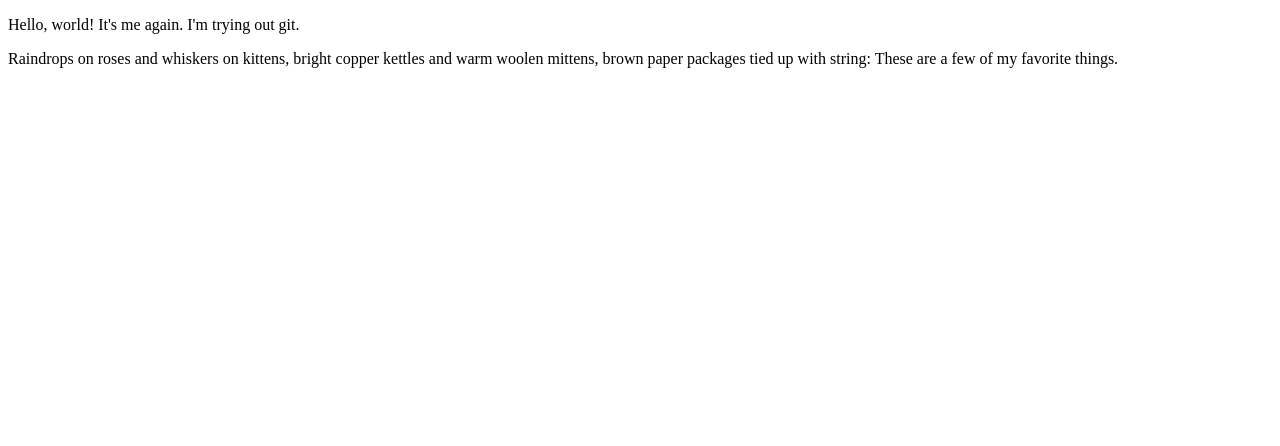
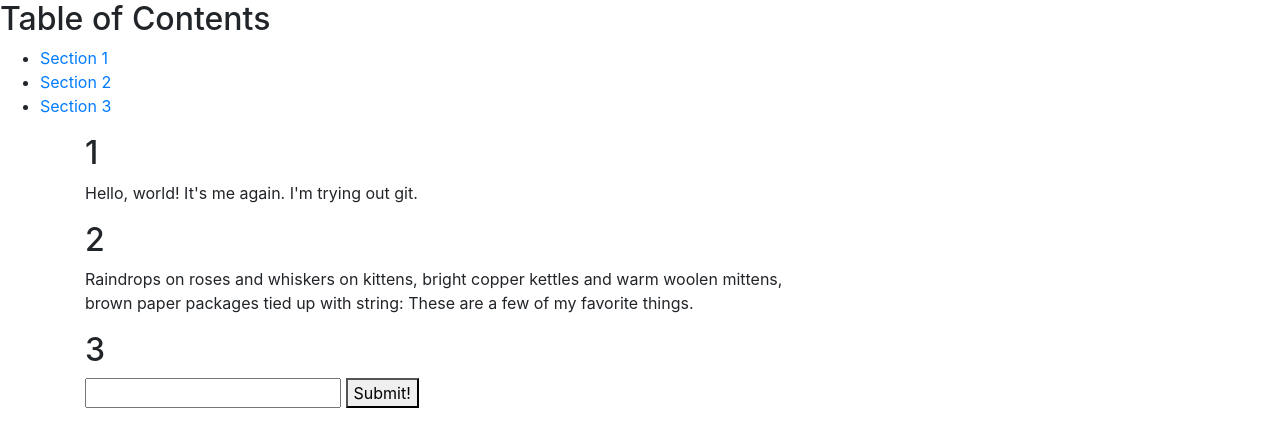
Before and after one commit to prittstift/prittstift.github.io, a plain HTML site: page index.html in a window 1280 px wide. Drawn offline with nearby package versions, Linux system fonts and the light colour scheme.

Commit message:
Rewritten code that was accidently lost

```diff
--- a/index.html
+++ b/index.html
@@ -1,10 +1,44 @@
 <!DOCTYPE html>
 <html>
         <head>
-                <title>My Webpage!</title>
+                <title>My Testpage!</title>
+                  <link rel="stylesheet" href="https://maxcdn.bootstrapcdn.com/bootstrap/4.0.0/css/bootstrap.min.css" integrity="sha384-Gn5384xqQ1aoWXA+058RXPxPg6fy4IWvTNh0E263XmFcJlSAwiGgFAW/dAiS6JXm" crossorigin="anonymous">
         </head>
         <body>
+          <h2>Table of Contents</h2>
+          <ul>
+              <li><a href="#section1">Section 1</a></li>
+              <li><a href="#section2">Section 2</a></li>
+              <li><a href="#section3">Section 3</a></li>
+          </ul>
+          <div class="container">
+            <div class="row">
+              <div class="col-md-8 col-sm-4">
+                <h2 id="section1">1</h2>
                 <p>Hello, world! It's me again. I'm trying out git.</p>
+              </div>
+              <div class="col-md-8 col-sm-4">
+                <h2 id="section2">2</h2>
                 <p>Raindrops on roses and whiskers on kittens, bright copper kettles and warm woolen mittens, brown paper packages tied up with string: These are a few of my favorite things.</p>
+              </div>
+              <div class="col-md-8 col-sm-4">
+                <h2 id="section3">3</h2>
+                <form>
+                  <input name="author" list="authors" placeholder:"Favorite Author">
+                  <datalist id="authors">
+                    <option value="Thomas Bernhard">
+                    <option value="Kathrin Passig">
+                    <option value="Elfriede Jelinek">
+                    <option value="Jean Paul">
+                    <option value="Leila Slimani">
+                  </datalist>
+                  <button>Submit!</button>
+                  </form>
+                </div>
+              </div>
+            </div>
+
+
+
         </body>
 </html>
```
